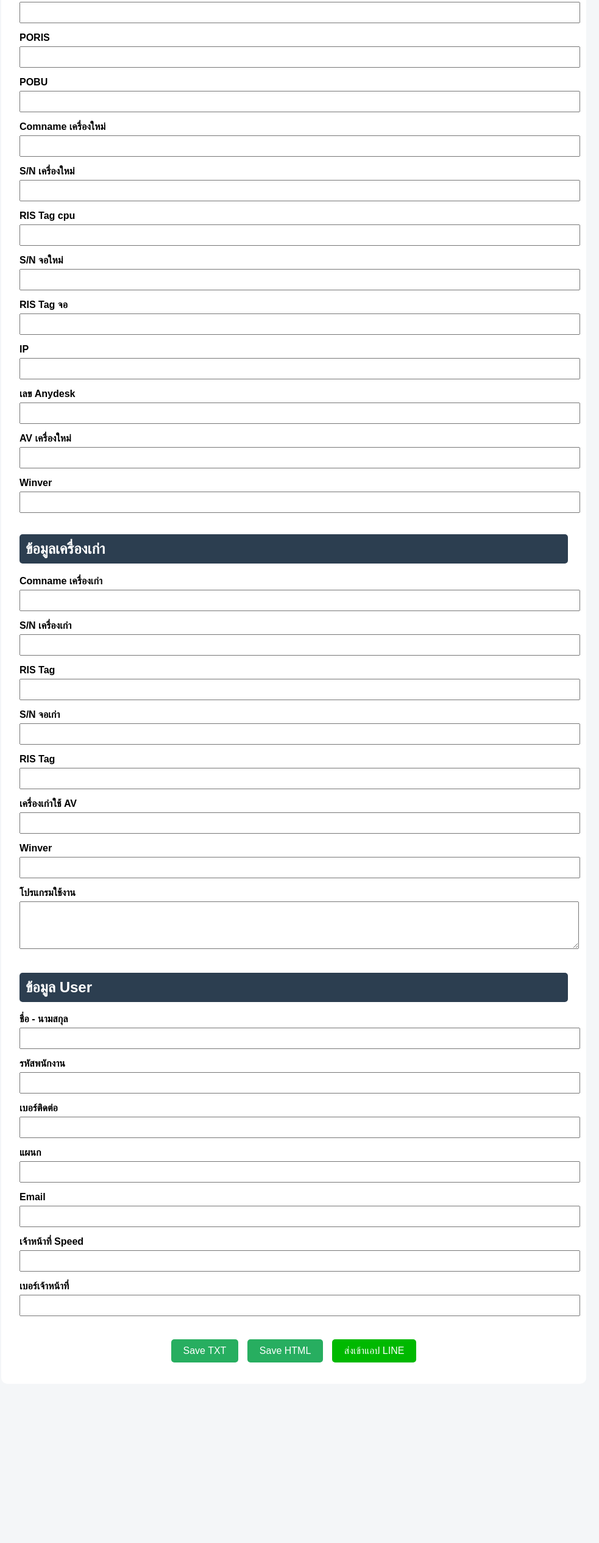
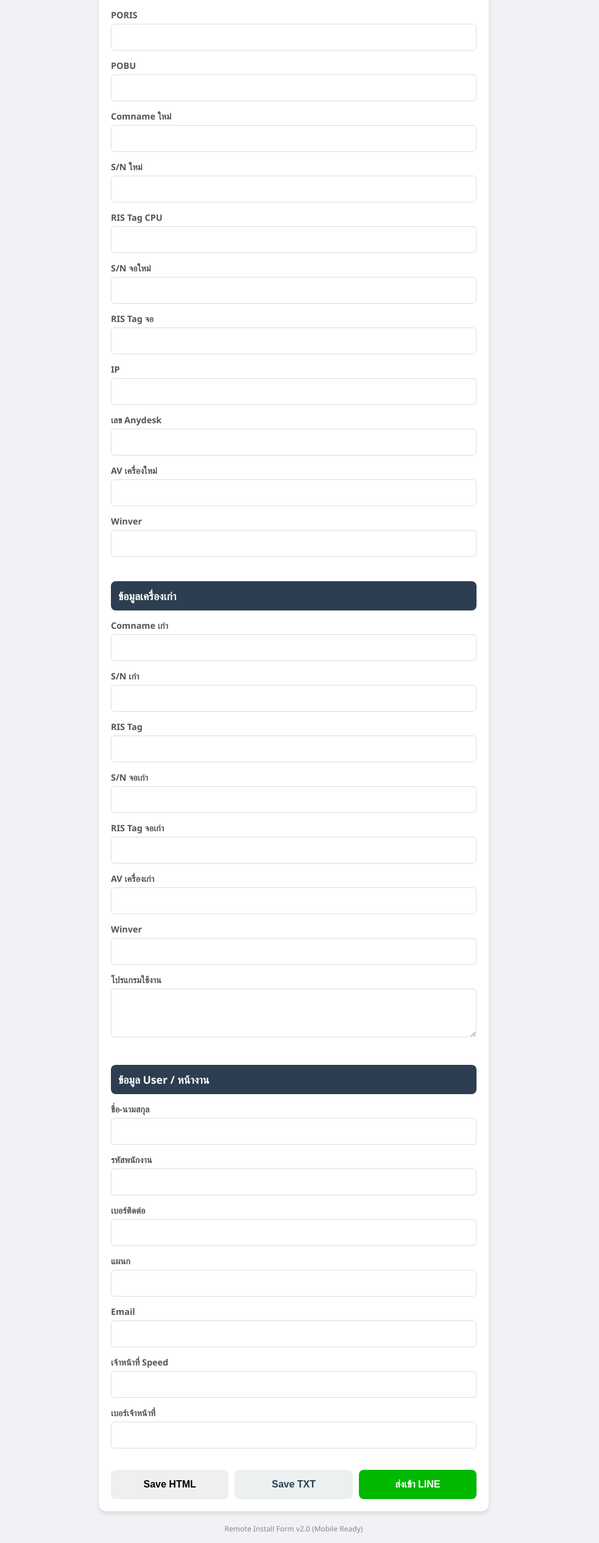
Before and after one commit to viratl-l/Remote-Form, a plain HTML site: page index.html in a window 1280 px wide. Shown: the part 249-2779 px from the top of the page at 61% size, without its empty margins (158-1141 px from the left). Before the commit the page ends 2556 px from the top, so only its background shows below. Drawn offline with Linux system fonts and the light colour scheme.

Commit message:
index.html
2

```diff
--- a/index.html
+++ b/index.html
@@ -1,109 +1,147 @@
-
 <!DOCTYPE html>
-<html>
+<html lang="th">
 <head>
 <meta charset="utf-8">
+<meta name="viewport" content="width=device-width, initial-scale=1.0">
 <title>Remote Install Form</title>
 
 <style>
-body{
-font-family: Arial;
-background:#f4f6f8;
-padding:30px;
+    /* ปรับพื้นหลังให้ดูสะอาดตา */
+    body {
+        font-family: 'Segoe UI', Tahoma, Geneva, Verdana, sans-serif;
+        background: #f0f2f5;
+        margin: 0;
+        padding: 15px;
+        color: #333;
     }
 
-.container{
-background:white;
-padding:30px;
-border-radius:10px;
-max-width:900px;
-margin:auto;
+    .container {
+        background: white;
+        padding: 20px;
+        border-radius: 12px;
+        max-width: 600px; /* จำกัดความกว้างให้พอดีสายตา */
+        margin: auto;
+        box-shadow: 0 4px 6px rgba(0,0,0,0.1);
     }
 
-h2{
-background:#2c3e50;
-color:white;
-padding:10px;
-border-radius:5px;
+    h2 {
+        background: #2c3e50;
+        color: white;
+        padding: 12px;
+        border-radius: 8px;
+        font-size: 1.1rem;
+        margin-top: 25px;
+        margin-bottom: 15px;
     }
 
-label{
-font-weight:bold;
+    h2:first-of-type { margin-top: 0; }
+
+    label {
+        font-weight: bold;
+        display: block;
+        margin-bottom: 5px;
+        font-size: 0.9rem;
+        color: #555;
     }
 
-input, textarea{
-width:100%;
-padding:8px;
-margin:5px 0 15px 0;
+    input, textarea {
+        width: 100%;
+        padding: 12px; /* ขยายช่องกรอกให้จิ้มง่ายขึ้น */
+        margin-bottom: 15px;
+        border: 1px solid #ddd;
+        border-radius: 6px;
+        box-sizing: border-box; /* ป้องกัน Input ล้นจอ */
+        font-size: 16px; /* ป้องกัน iPhone ซูมหน้าจอเวลาพิมพ์ */
     }
 
-button{
-padding:10px 20px;
-font-size:16px;
-background:#27ae60;
-color:white;
-border:none;
-border-radius:5px;
-cursor:pointer;
-margin:5px;
+    input:focus, textarea:focus {
+        border-color: #3498db;
+        outline: none;
+        box-shadow: 0 0 5px rgba(52,152,219,0.3);
+    }
+
+    /* ปรับแต่งส่วนปุ่ม */
+    .button-group {
+        display: flex;
+        flex-direction: column; /* เรียงปุ่มแนวตั้งบนมือถือ */
+        gap: 10px;
+        margin-top: 20px;
+    }
+
+    button {
+        width: 100%;
+        padding: 15px;
+        font-size: 16px;
+        font-weight: bold;
+        border: none;
+        border-radius: 8px;
+        cursor: pointer;
+        transition: 0.2s;
+    }
+
+    .btn-save { background: #ecf0f1; color: #2c3e50; }
+    .btn-line { background: #00B900; color: white; }
+
+    button:active { transform: scale(0.98); opacity: 0.9; }
+
+    /* ปรับขนาดจอคอมพิวเตอร์ */
+    @media (min-width: 600px) {
+        .button-group {
+            flex-direction: row; /* จอคอมให้เรียงแนวนอน */
+        }
     }
 </style>
 
 <script>
+function getData() {
+    // ดึงค่าโดยใช้ ID
+    const getVal = (id) => document.getElementById(id).value;
+    const bu = getVal("bu"), branch = getVal("branch"), comnew = getVal("comnew");
 
-function cleanName(text){
-return text.replace(/[\\/:*?"<>| ]/g,"_")
-}
-
-function getFileName(){
-
-var bu = cleanName(document.getElementById("bu").value)
-var branch = cleanName(document.getElementById("branch").value)
-var com = cleanName(document.getElementById("comnew").value)
-
-return bu + "-" + branch + "-" + com
-}
-
-function getData(){
-
-return `
-ส่ง Remote เครื่องใหม่   BU ${bu.value} / สาขา ${branch.value}
-PORIS : ${poris.value}
-POBU : ${pobu.value}
-Comname เครื่องใหม่ : ${comnew.value}
-S/N เครื่องใหม่ : ${snnew.value}
-RIS Tag cpu  : ${ristagcpu.value}
-S/N จอใหม่  : ${snmonitornew.value}
-RIS Tag จอ  : ${ristagmonitor.value}
-IP : ${ip.value}
-เลข Anydesk : ${anydesk.value}
-เครื่องใหม่ VA : ${avnew.value}
-Winver : ${winvernew.value}
+    return `ส่ง Remote เครื่องใหม่ BU ${bu} / สาขา ${branch}
+PORIS : ${getVal("poris")}
+POBU : ${getVal("pobu")}
+Comname เครื่องใหม่ : ${comnew}
+S/N เครื่องใหม่ : ${getVal("snnew")}
+RIS Tag cpu : ${getVal("ristagcpu")}
+S/N จอใหม่ : ${getVal("snmonitornew")}
+RIS Tag จอ : ${getVal("ristagmonitor")}
+IP : ${getVal("ip")}
+เลข Anydesk : ${getVal("anydesk")}
+เครื่องใหม่ VA : ${getVal("avnew")}
+Winver : ${getVal("winvernew")}
 
 -----------------
 ข้อมูลเครื่องเก่า
-Comname เครื่องเก่า : ${comold.value}
-S/N เครื่องเก่า : ${snold.value}
-RIS Tag : ${ristagold.value}
-S/N จอเก่า : ${snmonitorold.value}
-RIS Tag : ${ristagmonitorold.value}
-เครื่องเก่าใช้ AV : ${avold.value}
-Winver : ${winverold.value}
+Comname เครื่องเก่า : ${getVal("comold")}
+S/N เครื่องเก่า : ${getVal("snold")}
+RIS Tag : ${getVal("ristagold")}
+S/N จอเก่า : ${getVal("snmonitorold")}
+RIS Tag : ${getVal("ristagmonitorold")}
+เครื่องเก่าใช้ AV : ${getVal("avold")}
+Winver : ${getVal("winverold")}
 
 โปรแกรมใช้งาน :
-${program.value}
+${getVal("program")}
 
 ---------------------
 ข้อมูล User
-ชื่อ -นามสกุล : ${name.value}
-รหัสพนักงาน  : ${empid.value}
-เบอร์ติดต่อ  : ${phone.value}
-แผนก : ${dept.value}
-Email : ${email.value}
-เจ้าหน้าที่ speed ติดตั้งที่หน้างาน  : ${tech.value} / ${techphone.value}
+ชื่อ-นามสกุล : ${getVal("name")}
+รหัสพนักงาน : ${getVal("empid")}
+เบอร์ติดต่อ : ${getVal("phone")}
+แผนก : ${getVal("dept")}
+Email : ${getVal("email")}
+เจ้าหน้าที่ speed : ${getVal("tech")} / ${getVal("techphone")}
 
-รบกวนเช็ค GLPI,Kace, และรบกวน ADD HMS ให้ทางทีมด้วยนะครับ
-`
+รบกวนเช็ค GLPI,Kace, และรบกวน ADD HMS ให้ด้วยครับ`;
+}
+
+function cleanName(text) { return text.replace(/[\\/:*?"<>| ]/g, "_"); }
+
+function getFileName() {
+    return cleanName(document.getElementById("bu").value) + "-" +
+           cleanName(document.getElementById("branch").value) + "-" +
+           cleanName(document.getElementById("comnew").value);
 }
 
 function saveTXT(){
@@ -133,17 +171,18 @@ a.download=filename
 a.click()
 
 }
-function sendDirectToLine() {
-  // 1. ดึงข้อมูลทั้งหมดจากฟอร์ม ผ่านฟังก์ชัน getData() ที่คุณมีอยู่แล้ว
+function sendToLine() {
+    // 1. ดึงข้อมูลจากฟอร์มทั้งหมดมา (ใช้ฟังก์ชัน getData เดิมของคุณ)
     var message = getData();
 
-  // 2. แปลงข้อความ (พวกช่องว่าง ภาษาไทย การขึ้นบรรทัดใหม่) ให้อยู่ในรูปแบบที่ URL ของเบราว์เซอร์อ่านเข้าใจ
+    // 2. แปลงข้อความเป็นรูปแบบที่ URL เข้าใจ (เช่น เปลี่ยนช่องว่างเป็น %20)
     var encodedMessage = encodeURIComponent(message);
 
-  // 3. สร้าง URL สำหรับสั่งงานแอป LINE (LINE URL Scheme)
+    // 3. สร้าง Link สำหรับเรียกเปิดแอป LINE พร้อมส่งข้อความ
+    // เมื่อกด ลิงก์นี้จะเด้งเข้าแอป LINE และให้เราเลือก "ผู้รับ" เอง
     var lineUrl = "https://line.me/R/msg/text/?" + encodedMessage;
 
-  // 4. สั่งให้เปิดลิงก์นี้ ซึ่งถ้าเปิดบนมือถือ มันจะสลับไปเปิดแอป LINE ทันที
+    // 4. สั่งเปิดลิงก์
     window.open(lineUrl, '_blank');
 }
 </script>
@@ -152,106 +191,49 @@ function sendDirectToLine() {
 <body>
 
 <div class="container">
-
-<h2>ส่ง Remote เครื่องใหม่</h2>
-
-<label>BU</label>
-<input id="bu">
-
-<label>สาขา</label>
-<input id="branch">
-
-<label>PORIS</label>
-<input id="poris">
-
-<label>POBU</label>
-<input id="pobu">
-
-<label>Comname เครื่องใหม่</label>
-<input id="comnew">
-
-<label>S/N เครื่องใหม่</label>
-<input id="snnew">
-
-<label>RIS Tag cpu</label>
-<input id="ristagcpu">
-
-<label>S/N จอใหม่</label>
-<input id="snmonitornew">
-
-<label>RIS Tag จอ</label>
-<input id="ristagmonitor">
-
-<label>IP</label>
-<input id="ip">
-
-<label>เลข Anydesk</label>
-<input id="anydesk">
-
-<label>AV เครื่องใหม่</label>
-<input id="avnew">
-
-<label>Winver</label>
-<input id="winvernew">
+    <h2>ข้อมูลเครื่องใหม่</h2>
+    <label>BU</label><input id="bu">
+    <label>สาขา</label><input id="branch">
+    <label>PORIS</label><input id="poris">
+    <label>POBU</label><input id="pobu">
+    <label>Comname ใหม่</label><input id="comnew">
+    <label>S/N ใหม่</label><input id="snnew">
+    <label>RIS Tag CPU</label><input id="ristagcpu">
+    <label>S/N จอใหม่</label><input id="snmonitornew">
+    <label>RIS Tag จอ</label><input id="ristagmonitor">
+    <label>IP</label><input id="ip">
+    <label>เลข Anydesk</label><input id="anydesk">
+    <label>AV เครื่องใหม่</label><input id="avnew">
+    <label>Winver</label><input id="winvernew">
 
     <h2>ข้อมูลเครื่องเก่า</h2>
+    <label>Comname เก่า</label><input id="comold">
+    <label>S/N เก่า</label><input id="snold">
+    <label>RIS Tag</label><input id="ristagold">
+    <label>S/N จอเก่า</label><input id="snmonitorold">
+    <label>RIS Tag จอเก่า</label><input id="ristagmonitorold">
+    <label>AV เครื่องเก่า</label><input id="avold">
+    <label>Winver</label><input id="winverold">
+    <label>โปรแกรมใช้งาน</label><textarea id="program" rows="3"></textarea>
 
-<label>Comname เครื่องเก่า</label>
-<input id="comold">
+    <h2>ข้อมูล User / หน้างาน</h2>
+    <label>ชื่อ-นามสกุล</label><input id="name">
+    <label>รหัสพนักงาน</label><input id="empid">
+    <label>เบอร์ติดต่อ</label><input id="phone">
+    <label>แผนก</label><input id="dept">
+    <label>Email</label><input id="email">
+    <label>เจ้าหน้าที่ Speed</label><input id="tech">
+    <label>เบอร์เจ้าหน้าที่</label><input id="techphone">
 
-<label>S/N เครื่องเก่า</label>
-<input id="snold">
+    <div class="button-group">
+        <button onclick="saveHTML()">Save HTML</button>
+		<button class="btn-save" onclick="saveTXT()">Save TXT</button>
+		<button class="btn-line" onclick="sendToLine()">ส่งเข้า LINE</button>
+    </div>
+</div>
 
-<label>RIS Tag</label>
-<input id="ristagold">
-
-<label>S/N จอเก่า</label>
-<input id="snmonitorold">
-
-<label>RIS Tag</label>
-<input id="ristagmonitorold">
-
-<label>เครื่องเก่าใช้ AV</label>
-<input id="avold">
-
-<label>Winver</label>
-<input id="winverold">
-
-<label>โปรแกรมใช้งาน</label>
-<textarea id="program" rows="4"></textarea>
-
-<h2>ข้อมูล User</h2>
-
-<label>ชื่อ - นามสกุล</label>
-<input id="name">
-
-<label>รหัสพนักงาน</label>
-<input id="empid">
-
-<label>เบอร์ติดต่อ</label>
-<input id="phone">
-
-<label>แผนก</label>
-<input id="dept">
-
-<label>Email</label>
-<input id="email">
-
-<label>เจ้าหน้าที่ Speed</label>
-<input id="tech">
-
-<label>เบอร์เจ้าหน้าที่</label>
-<input id="techphone">
-
-<br><br>
-
-<center>
-
-<button onclick="saveTXT()">Save TXT</button>
-<button onclick="saveHTML()">Save HTML</button>
-<button onclick="sendDirectToLine()" style="background:#00B900;">ส่งเข้าแอป LINE</button>
-</center>
-
+<div style="text-align:center; margin-top:20px; color:#888; font-size:12px;">
+    Remote Install Form v2.0 (Mobile Ready)
 </div>
 
 </body>
```
Lines whose indentation alone changed are shown as unchanged.
